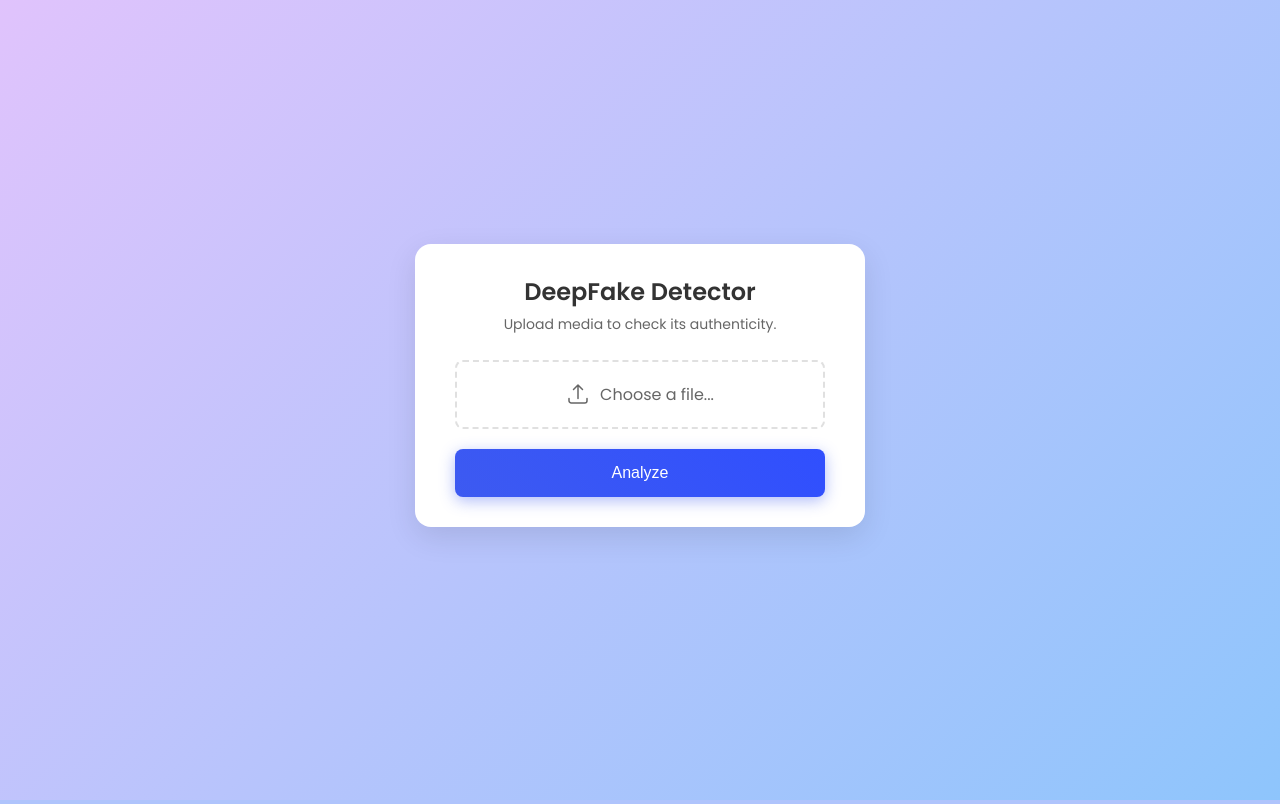
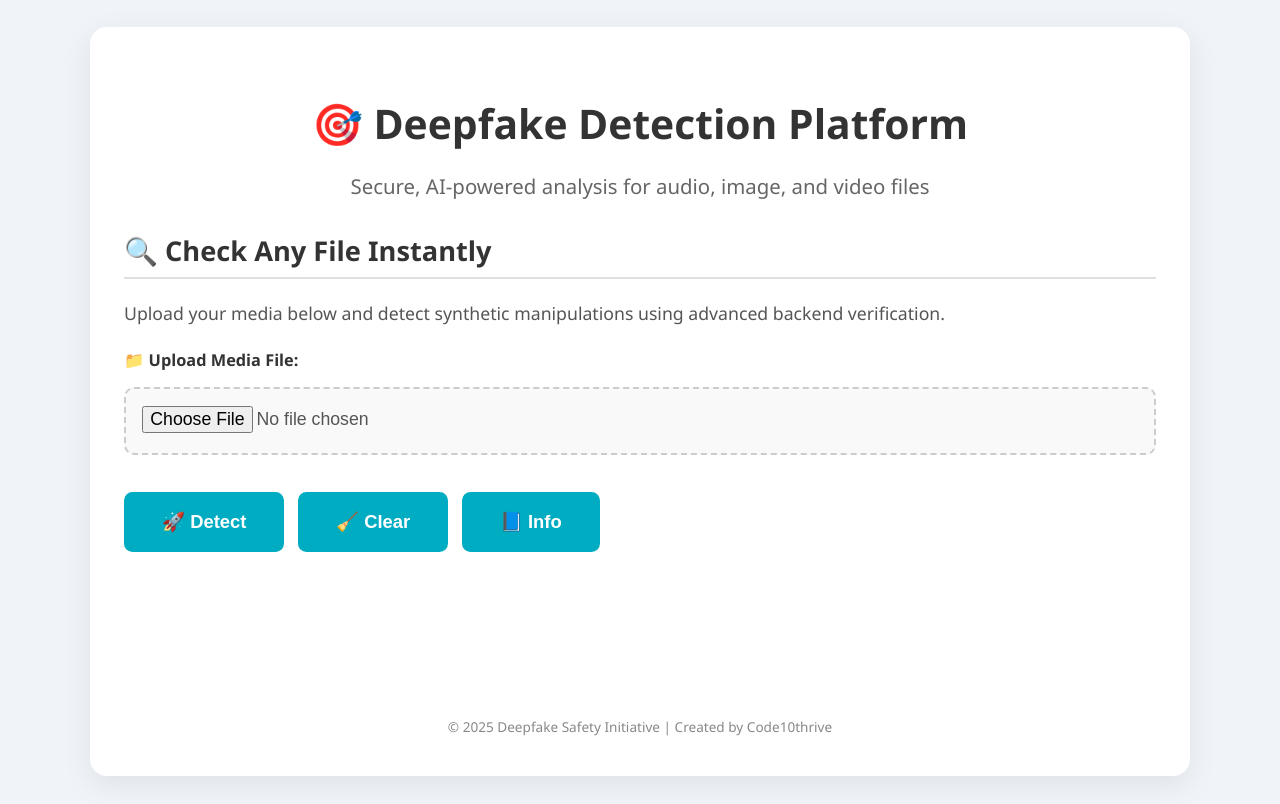
Before and after one commit to ArYaNsAiNi-here/DeepFake_Detector, a Django app: page / in a window 1280 px wide. Run offline with Django 5.2, Linux system fonts and the light colour scheme.

Commit message:
Refactor UI and backend for AJAX deepfake detection

```diff
--- /dev/null
+++ b/DeepfakeDetector/predictor/static/predictor/style.css
@@ -0,0 +1,149 @@
+/* static/predictor/styles.css */
+
+* {
+  box-sizing: border-box;
+}
+
+body {
+  margin: 0;
+  padding: 0;
+  font-family: 'Segoe UI', sans-serif;
+  background-color: #f0f4f8; /* A slightly softer background */
+  color: #333;
+  min-height: 100vh;
+}
+
+.overlay {
+  background: transparent;
+  min-height: 100vh;
+  display: flex;
+  justify-content: center;
+  align-items: center;
+  padding: 3.4vh 1.7vw;
+}
+
+.container {
+  width: 90%;
+  max-width: 1100px;
+  background-color: #ffffff;
+  box-shadow: 0 8px 30px rgba(0,0,0,0.08); /* A softer shadow */
+  border-radius: 17px;
+  padding: 2.55rem 2.125rem;
+  color: #333;
+}
+
+header h1 {
+  font-size: 2.55rem;
+  margin-bottom: 0.25rem;
+  text-align: center;
+}
+
+header p {
+  font-size: 1.275rem;
+  text-align: center;
+  color: #666;
+  margin-bottom: 2rem;
+}
+
+.intro h2 {
+  font-size: 1.7rem;
+  margin-top: 1.275rem;
+  border-bottom: 2px solid #e0e0e0;
+  padding-bottom: 0.5rem;
+}
+
+.intro p {
+  font-size: 1.105rem;
+  color: #555;
+  margin-bottom: 1rem;
+}
+
+form {
+  display: flex;
+  flex-direction: column;
+  gap: 1rem;
+  margin-top: 1.5rem;
+}
+
+label {
+  font-weight: bold;
+  font-size: 1.02rem;
+}
+
+input[type="file"] {
+  padding: 1.02rem;
+  font-size: 1.105rem;
+  border-radius: 10px;
+  border: 2px dashed #ccc; /* Dashed border for upload area */
+  background: #f9f9f9;
+  color: #555;
+  height: 68px;
+  transition: all 0.3s ease;
+}
+
+input[type="file"]:hover {
+  border-color: #00acc1;
+  background-color: #f0feff;
+}
+
+.button-group {
+  display: flex;
+  gap: 0.85rem;
+  flex-wrap: wrap;
+  margin-top: 1.275rem;
+}
+
+.btn {
+  padding: 1.02rem 2.04rem;
+  background: #00acc1;
+  color: white;
+  font-weight: 600;
+  font-size: 1.062rem;
+  border: none;
+  border-radius: 8.5px;
+  cursor: pointer;
+  transition: background 0.3s ease, transform 0.2s ease;
+}
+
+.btn:hover {
+  background: #007c91;
+  transform: translateY(-2px);
+}
+
+.large-btn {
+  font-size: 1.15rem;
+  padding: 1.19rem 2.38rem;
+}
+
+#result {
+  margin-top: 2.125rem;
+  padding: 1.7rem;
+  border-radius: 11px;
+  font-weight: 500;
+  border: 1px solid transparent;
+  width: 100%;
+  min-height: 90px;
+  transition: all 0.3s ease-in-out;
+}
+
+#result h4 {
+    margin: 0 0 5px 0;
+    font-size: 1.2em;
+}
+#result p {
+    margin: 0;
+}
+
+/* Dynamic result styles matching previous implementation */
+#result.real { background-color: #eaf6ec; border-color: #28a745; color: #155724; }
+#result.fake { background-color: #fbebee; border-color: #dc3545; color: #721c24; }
+#result.error, p.error { background-color: #fff3cd; border-color: #ffc107; color: #664d03; }
+#result .loading { color: #555; background-color: #f5f5f5; border-color: #ddd; }
+
+
+footer {
+  text-align: center;
+  margin-top: 2.55rem;
+  font-size: 0.85rem;
+  color: #888;
+}
--- a/DeepfakeDetector/predictor/templates/predictor/upload.html
+++ b/DeepfakeDetector/predictor/templates/predictor/upload.html
@@ -1,252 +1,103 @@
+{% load static %}
 <!DOCTYPE html>
-<html>
+<html lang="en">
 <head>
-    <title>DeepFake Detector</title>
-    <link rel="preconnect" href="https://fonts.googleapis.com">
-    <link rel="preconnect" href="https://fonts.gstatic.com" crossorigin>
-    <link href="https://fonts.googleapis.com/css2?family=Poppins:wght@400;500;600&display=swap" rel="stylesheet">
-    <style>
-        :root {
-            --primary-color: #3d5af1;
-            --primary-hover: #304ffe;
-            --background-color: #f4f7f6;
-            --card-background: #ffffff;
-            --text-color: #333;
-            --subtle-text: #666;
-            --border-color: #e0e0e0;
-            --success-color: #28a745;
-            --error-color: #dc3545;
-        }
-
-        body {
-            font-family: 'Poppins', sans-serif;
-            background: var(--background-color);
-            background-image: linear-gradient(135deg, #e0c3fc 0%, #8ec5fc 100%);
-            padding: 40px;
-            display: flex;
-            flex-direction: column;
-            align-items: center;
-            justify-content: center;
-            min-height: 100vh;
-            margin: 0;
-            box-sizing: border-box;
-        }
-
-        .container {
-            width: 100%;
-            max-width: 450px;
-            text-align: center;
-        }
-
-        .upload-card {
-            background: var(--card-background);
-            padding: 30px 40px;
-            border-radius: 16px;
-            box-shadow: 0 10px 30px rgba(0,0,0,0.1);
-            margin-bottom: 30px;
-            transition: all 0.3s ease;
-        }
-
-        .card-header {
-            margin-bottom: 25px;
-        }
-
-        .card-header h2 {
-            font-size: 24px;
-            font-weight: 600;
-            color: var(--text-color);
-            margin: 0 0 5px 0;
-        }
-
-        .card-header p {
-            color: var(--subtle-text);
-            font-size: 14px;
-            margin: 0;
-        }
-
-        .file-input-wrapper {
-            position: relative;
-            margin-bottom: 20px;
-        }
-
-        input[type="file"] {
-            position: absolute;
-            width: 1px;
-            height: 1px;
-            padding: 0;
-            margin: -1px;
-            overflow: hidden;
-            clip: rect(0, 0, 0, 0);
-            border: 0;
-        }
-
-        .file-input-label {
-            display: flex;
-            align-items: center;
-            justify-content: center;
-            padding: 20px;
-            border: 2px dashed var(--border-color);
-            border-radius: 8px;
-            cursor: pointer;
-            transition: border-color 0.3s, background-color 0.3s;
-            color: var(--subtle-text);
-        }
-
-        .file-input-label:hover {
-            border-color: var(--primary-color);
-            background-color: #f8f9fa;
-        }
-
-        .file-input-label .icon {
-            width: 24px;
-            height: 24px;
-            margin-right: 10px;
-        }
-
-        .submit-btn {
-            background-image: linear-gradient(45deg, var(--primary-color), var(--primary-hover));
-            color: #fff;
-            border: none;
-            padding: 12px 15px;
-            border-radius: 8px;
-            cursor: pointer;
-            font-size: 16px;
-            font-weight: 500;
-            width: 100%;
-            transition: all 0.3s ease;
-            box-shadow: 0 4px 15px rgba(61, 90, 241, 0.4);
-            display: flex;
-            align-items: center;
-            justify-content: center;
-            height: 48px;
-        }
-
-        .submit-btn:hover {
-            transform: translateY(-2px);
-            box-shadow: 0 6px 20px rgba(61, 90, 241, 0.5);
-        }
-
-        .submit-btn .spinner {
-            display: none;
-            border: 3px solid rgba(255, 255, 255, 0.3);
-            border-radius: 50%;
-            border-top-color: #fff;
-            width: 20px;
-            height: 20px;
-            animation: spin 1s ease-in-out infinite;
-        }
-
-        .submit-btn.loading .spinner { display: block; }
-        .submit-btn.loading .btn-text { display: none; }
-
-        @keyframes spin {
-            to { transform: rotate(360deg); }
-        }
-
-        .result-card {
-            padding: 20px;
-            border-radius: 12px;
-            text-align: left;
-            border-left: 5px solid;
-            box-shadow: 0 4px 15px rgba(0,0,0,0.08);
-            background-color: #f8f9fa; /* Default background */
-        }
-
-        .result-card h4 {
-            margin: 0 0 5px 0;
-            font-weight: 600;
-        }
-        .result-card p {
-            margin: 0;
-            font-size: 15px;
-        }
-        .confidence-score {
-            font-size: 13px;
-            margin-top: 10px;
-            opacity: 0.8;
-        }
-
-        .result-card.real {
-            background-color: #eaf6ec;
-            border-left-color: var(--success-color);
-            color: var(--success-color);
-        }
-        .result-card.fake {
-            background-color: #fbebee;
-            border-left-color: var(--error-color);
-            color: var(--error-color);
-        }
-        .result-card.error {
-            background-color: #fff3cd;
-            border-left-color: #ffc107;
-            color: #664d03;
-        }
-    </style>
+  <meta charset="UTF-8" />
+  <meta name="viewport" content="width=device-width, initial-scale=1.0" />
+  <title>Deepfake Detection Platform</title>
+  <!-- Change 1: Use the Django static tag to load the CSS -->
+  <link rel="stylesheet" href="{% static 'predictor/style.css' %}" />
 </head>
 <body>
+  <div class="overlay">
     <div class="container">
-        <div class="upload-card">
-            <div class="card-header">
-                <h2>DeepFake Detector</h2>
-                <p>Upload media to check its authenticity.</p>
-            </div>
+      <header>
+        <h1>🎯 Deepfake Detection Platform</h1>
+        <p>Secure, AI-powered analysis for audio, image, and video files</p>
+      </header>
 
-            <form method="post" enctype="multipart/form-data" id="upload-form">
-                {% csrf_token %}
-                <div class="file-input-wrapper">
-                    <!-- Assuming your form field from forms.py is named 'file' or 'media_file' -->
-                    {{ form.file }}
-                    <label for="{{ form.file.id_for_label }}" class="file-input-label">
-                        <svg class="icon" xmlns="http://www.w3.org/2000/svg" fill="none" viewBox="0 0 24 24" stroke-width="1.5" stroke="currentColor">
-                            <path stroke-linecap="round" stroke-linejoin="round" d="M3 16.5v2.25A2.25 2.25 0 005.25 21h13.5A2.25 2.25 0 0021 18.75V16.5m-13.5-9L12 3m0 0l4.5 4.5M12 3v13.5" />
-                        </svg>
-                        <span id="file-name">Choose a file...</span>
-                    </label>
-                </div>
+      <section class="intro">
+        <h2>🔍 Check Any File Instantly</h2>
+        <p>Upload your media below and detect synthetic manipulations using advanced backend verification.</p>
+      </section>
 
-                <button type="submit" class="submit-btn" id="submit-button">
-                    <span class="btn-text">Analyze</span>
-                    <div class="spinner"></div>
-                </button>
-            </form>
+      <form id="uploadForm" enctype="multipart/form-data">
+        <!-- Django's CSRF token is required for security -->
+        {% csrf_token %}
+        <label for="fileInput">📁 Upload Media File:</label>
+        <input type="file" id="fileInput" name="media" accept="audio/*,video/*,image/*" required />
+
+        <div class="button-group">
+          <button type="submit" class="btn large-btn">🚀 Detect</button>
+          <button type="button" class="btn large-btn" onclick="clearInputs()">🧹 Clear</button>
+          <button type="button" class="btn large-btn" onclick="showInfo()">📘 Info</button>
         </div>
+      </form>
 
-        {% if result %}
-            <div class="result-card {{ result.class }}">
-                <h4>Analysis Result</h4>
-                <p>{{ result.text }}</p>
+      <div id="result"></div>
 
-                {% if result.confidence %}
-                    <p class="confidence-score">Confidence: <strong>{{ result.confidence }}</strong></p>
-                {% endif %}
-            </div>
-        {% endif %}
+      <footer>
+        &copy; 2025 Deepfake Safety Initiative | Created by Code10thrive
+      </footer>
     </div>
+  </div>
 
-    <script>
-        const fileInput = document.getElementById("{{ form.file.id_for_label }}");
-        const fileNameSpan = document.getElementById('file-name');
-        if (fileInput) {
-            fileInput.addEventListener('change', (e) => {
-                if (e.target.files.length > 0) {
-                    fileNameSpan.textContent = e.target.files[0].name;
-                } else {
-                    fileNameSpan.textContent = 'Choose a file...';
-                }
-            });
-        }
+  <script>
+    function clearInputs() {
+      document.getElementById('fileInput').value = '';
+      const resultDiv = document.getElementById('result');
+      resultDiv.innerHTML = '';
+      resultDiv.className = ''; // Clear result styling
+    }
 
-        const uploadForm = document.getElementById('upload-form');
-        const submitButton = document.getElementById('submit-button');
-        if (uploadForm) {
-            uploadForm.addEventListener('submit', () => {
-                // Ensure a file has been selected before showing the spinner
-                if (fileInput && fileInput.files.length > 0) {
-                    submitButton.classList.add('loading');
-                    submitButton.disabled = true;
-                }
-            });
-        }
-    </script>
+    function showInfo() {
+      alert('This platform uses AI to detect deepfake content in audio, images, and video files with high precision.');
+    }
+
+    document.getElementById("uploadForm").addEventListener("submit", async function (e) {
+      e.preventDefault();
+
+      const resultDiv = document.getElementById('result');
+      const fileInput = document.getElementById('fileInput');
+      const submitButton = e.target.querySelector('button[type="submit"]');
+
+      if (fileInput.files.length === 0) {
+        resultDiv.innerHTML = '<p class="error">Please select a file to upload.</p>';
+        return;
+      }
+
+      resultDiv.innerHTML = '<p class="loading">Analyzing... Please wait.</p>';
+      submitButton.disabled = true;
+
+      const formData = new FormData();
+      formData.append("media", fileInput.files[0]);
+      const csrfToken = document.querySelector('[name=csrfmiddlewaretoken]').value;
+
+      try {
+        const response = await fetch("/detect", {
+          method: "POST",
+          headers: {
+            'X-CSRFToken': csrfToken,
+          },
+          body: formData,
+        });
+
+        const result = await response.json();
+
+        resultDiv.className = result.class;
+        resultDiv.innerHTML = `
+          <h4>${result.text}</h4>
+          ${result.confidence ? `<p class="confidence">Confidence: <strong>${result.confidence}</strong></p>` : ''}
+        `;
+
+      } catch (error) {
+        resultDiv.className = 'error';
+        resultDiv.innerHTML = '<h4>An error occurred.</h4><p>Could not connect to the server.</p>';
+        console.error("Fetch error:", error);
+      } finally {
+        submitButton.disabled = false;
+      }
+    });
+  </script>
 </body>
 </html>
--- a/DeepfakeDetector/predictor/urls.py
+++ b/DeepfakeDetector/predictor/urls.py
@@ -2,5 +2,9 @@ from django.urls import path
 from . import views
 
 urlpatterns = [
-    path('', views.upload_file, name='upload_file'),
+    # The root URL (e.g., /) now serves the main page
+    path('', views.upload_page, name='upload_page'),
+
+    # The /detect URL is the API endpoint for file processing
+    path('detect', views.detect_api, name='detect_api'),
 ]
--- a/DeepfakeDetector/predictor/views.py
+++ b/DeepfakeDetector/predictor/views.py
@@ -10,13 +10,13 @@ import cv2
 import numpy as np
 from django.shortcuts import render
 from django.conf import settings
-from .forms import MediaUploadForm
+from django.http import JsonResponse
 
 # === Configuration ===
 device = torch.device("cuda" if torch.cuda.is_available() else "cpu")
 print(f"Using device: {device}")
 
-# --- Model Paths ---
+# --- Model Paths (Corrected for Portability) ---
 IMAGE_MODEL_PATH = "D:\Projects\PythonProject\DeepFake_Detector\Models\Image\deepfake_image_model1_stateDict.pth"
 VIDEO_MODEL_PATH = "D:\Projects\PythonProject\DeepFake_Detector\Models\Video\deepfake_video_model_stateDict.pth"
 AUDIO_MODEL_PATH = "D:\Projects\PythonProject\DeepFake_Detector\Models\Audio\deepfake_audio_model1_stateDict.pth"
@@ -25,14 +25,13 @@ AUDIO_MODEL_PATH = "D:\Projects\PythonProject\DeepFake_Detector\Models\Audio\dee
 IMG_SIZE = 224
 MAX_FRAMES_PER_VIDEO = 16
 SAMPLE_RATE = 16000
-# IMPORTANT: This must match the training script's duration
 AUDIO_DURATION = 3
 MAX_AUDIO_LEN = SAMPLE_RATE * AUDIO_DURATION
 
 
 # === Model Architectures ===
 
-# --- Video Model Architecture (Corrected) ---
+# --- Video Model ---
 class VideoClassifier(nn.Module):
     def __init__(self, num_classes=1):
         super(VideoClassifier, self).__init__()
@@ -48,7 +47,7 @@ class VideoClassifier(nn.Module):
         return video_prediction.squeeze(1)
 
 
-# --- CORRECTED: Audio Model Architecture from your training script ---
+# --- Audio Model ---
 def create_audio_model():
     return nn.Sequential(
         nn.Conv2d(1, 16, 3, padding=1), nn.BatchNorm2d(16), nn.ReLU(), nn.MaxPool2d(2),
@@ -92,7 +91,6 @@ print("Audio model loaded successfully.")
 # === Handlers ===
 
 def handle_image(path):
-    # (No changes needed here)
     img = Image.open(path).convert('RGB')
     transform = transforms.Compose([
         transforms.Resize((224, 224)), transforms.ToTensor(),
@@ -106,28 +104,20 @@ def handle_image(path):
     return predicted.item(), confidence.item()
 
 
-# --- CORRECTED: Audio handler now matches the training script's preprocessing ---
 def handle_audio(path):
     try:
         waveform, sr = torchaudio.load(path)
         if sr != SAMPLE_RATE:
             waveform = torchaudio.transforms.Resample(sr, SAMPLE_RATE)(waveform)
-
-        waveform = waveform.mean(dim=0)  # Convert to mono
-
+        waveform = waveform.mean(dim=0)
         if waveform.shape[0] < MAX_AUDIO_LEN:
             waveform = torch.nn.functional.pad(waveform, (0, MAX_AUDIO_LEN - waveform.shape[0]))
         else:
             waveform = waveform[:MAX_AUDIO_LEN]
-
-        # Use the same parameters as the training script
         mel_spec_transform = torchaudio.transforms.MelSpectrogram(sample_rate=SAMPLE_RATE, n_mels=64)
         mel_spec = mel_spec_transform(waveform)
         log_mel_spec = torchaudio.transforms.AmplitudeToDB()(mel_spec)
-
-        # Add batch and channel dimensions for the model
         log_mel_spec = log_mel_spec.unsqueeze(0).unsqueeze(0).to(device)
-
         with torch.no_grad():
             output = audio_model(log_mel_spec)
             probabilities = F.softmax(output, dim=1)[0]
@@ -139,7 +129,6 @@ def handle_audio(path):
 
 
 def handle_video(path):
-    # (No changes needed here)
     try:
         cap = cv2.VideoCapture(path)
         frames = []
@@ -167,42 +156,66 @@ def handle_video(path):
         return -1, 0
 
 
-# === Main Django View (no changes needed) ===
-def upload_file(request):
-    form = MediaUploadForm()
-    context = {'form': form, 'result': None}
-    if request.method == 'POST':
-        form = MediaUploadForm(request.POST, request.FILES)
-        if form.is_valid():
-            uploaded_file = request.FILES['file']
-            ext = os.path.splitext(uploaded_file.name)[1].lower()
-            temp_dir = os.path.join(settings.MEDIA_ROOT, 'temp')
-            os.makedirs(temp_dir, exist_ok=True)
-            file_path = os.path.join(temp_dir, uploaded_file.name)
-            with open(file_path, 'wb+') as destination:
-                for chunk in uploaded_file.chunks():
-                    destination.write(chunk)
+# === Main Django Views for the AJAX Frontend ===
 
-            prediction, confidence = -1, 0
-            if ext in ['.jpg', '.jpeg', '.png']:
-                prediction, confidence = handle_image(file_path)
-            elif ext in ['.wav', '.mp3', '.flac']:
-                prediction, confidence = handle_audio(file_path)
-            elif ext in ['.mp4', '.avi', '.mov']:
-                prediction, confidence = handle_video(file_path)
-            else:
-                context['result'] = {'text': 'Unsupported file type.', 'class': 'error'}
+def upload_page(request):
+    """Renders the single-page application interface."""
+    return render(request, 'predictor/upload.html')
 
-            if prediction != -1:
-                confidence_percent = f"{confidence * 100:.2f}%"
-                if prediction == 1:
-                    context['result'] = {'text': 'Warning: This media is likely a DEEPFAKE.', 'class': 'fake',
-                                         'confidence': confidence_percent}
-                else:
-                    context['result'] = {'text': 'This media appears to be REAL.', 'class': 'real',
-                                         'confidence': confidence_percent}
-            elif 'result' not in context:
-                context['result'] = {'text': 'Could not process the file.', 'class': 'error'}
 
-            os.remove(file_path)
-    return render(request, 'predictor/upload.html', context)
+def detect_api(request):
+    """Handles the asynchronous file upload and returns a JSON response."""
+    if request.method != 'POST':
+        return JsonResponse({'error': 'Invalid request method'}, status=405)
+
+    file = request.FILES.get('media')
+    if not file:
+        return JsonResponse({'error': 'No file provided'}, status=400)
+
+    # --- Temporary file handling ---
+    ext = os.path.splitext(file.name)[1].lower()
+    temp_dir = os.path.join(settings.MEDIA_ROOT, 'temp')
+    os.makedirs(temp_dir, exist_ok=True)
+    file_path = os.path.join(temp_dir, file.name)
+    with open(file_path, 'wb+') as destination:
+        for chunk in file.chunks():
+            destination.write(chunk)
+
+    # --- Prediction Logic ---
+    prediction, confidence = -1, 0
+    if ext in ['.jpg', '.jpeg', '.png']:
+        prediction, confidence = handle_image(file_path)
+    elif ext in ['.wav', '.mp3', '.flac']:
+        prediction, confidence = handle_audio(file_path)
+    elif ext in ['.mp4', '.avi', '.mov']:
+        prediction, confidence = handle_video(file_path)
+    else:
+        os.remove(file_path)
+        return JsonResponse({
+            'text': 'Unsupported file type.',
+            'class': 'error'
+        }, status=415)
+
+    os.remove(file_path)
+
+    # --- Format the JSON response ---
+    response_data = {}
+    if prediction == 1:
+        response_data = {
+            'text': 'Warning: This media is likely a DEEPFAKE.',
+            'class': 'fake',
+            'confidence': f"{confidence * 100:.2f}%"
+        }
+    elif prediction == 0:
+        response_data = {
+            'text': 'This media appears to be REAL.',
+            'class': 'real',
+            'confidence': f"{confidence * 100:.2f}%"
+        }
+    else:  # prediction == -1
+        response_data = {
+            'text': 'Could not process the file.',
+            'class': 'error'
+        }
+
+    return JsonResponse(response_data)
```
